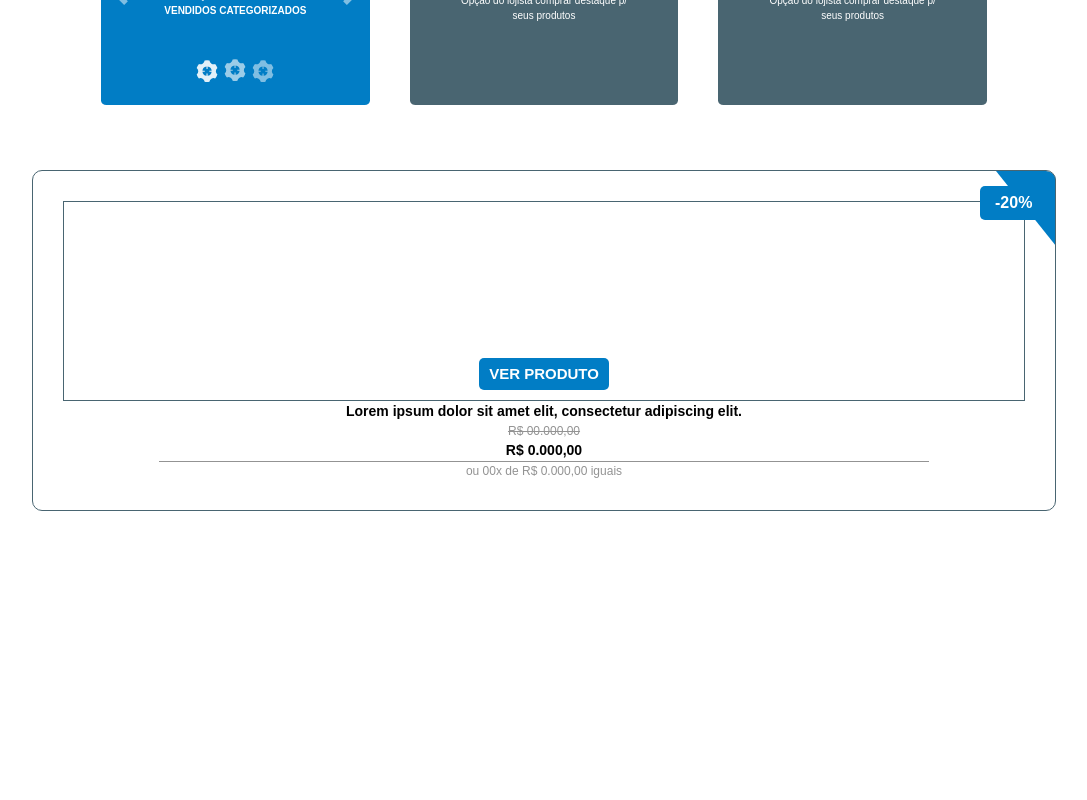
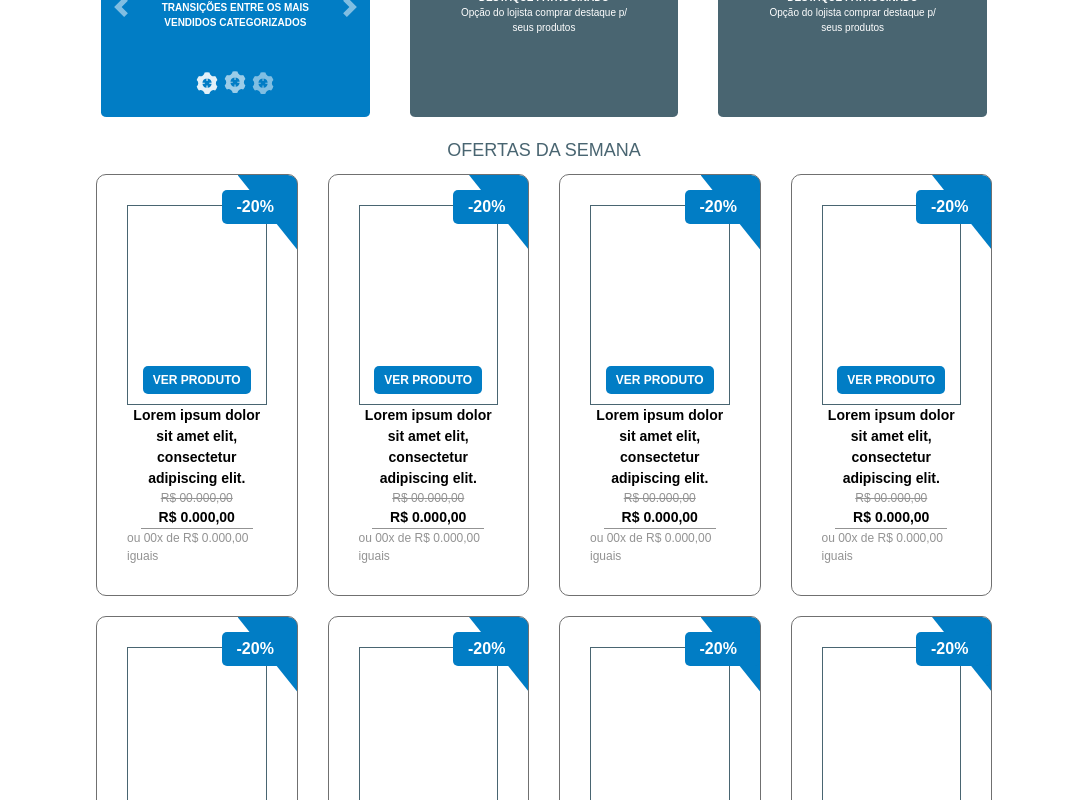
Before and after one commit to lpfjustino/teky-store, a React (Create React App) app: page / in a window 1280 px wide. Shown: the part 600-1400 px from the top of the page, without its empty margins (96-1183 px from the left). Before the commit the page ends 1111 px from the top, so only its background shows below. Built offline with nearby package versions, Linux system fonts and the light colour scheme.

Commit message:
Products list implemented

```diff
--- a/src/components/App.jsx
+++ b/src/components/App.jsx
@@ -3,7 +3,7 @@ import Header from "./header/Header";
 import CategoriesList from "./CategoriesList";
 import BannerSlider from "./BannerSlider";
 import SponsoredProducts from "./SponsoredProducts";
-import ProductCard from './products/ProductCard';
+import WeeklySales from './WeeklySales';
 
 function App() {
     const products = [
@@ -11,16 +11,17 @@ function App() {
         { header: "DESTAQUE PATROCINADO", content: "Opção do lojista comprar destaque p/ seus produtos", index: "01"},
         { header: "DESTAQUE PATROCINADO", content: "Opção do lojista comprar destaque p/ seus produtos", index: "02"},
     ]
+
+
     return (
         <div className="App">
             <Header />
             <CategoriesList />
             <BannerSlider />
             <SponsoredProducts
-                items={ products }
+                items={products}
                 />
-
-            <div><ProductCard /></div>
+            <WeeklySales />
         </div>
     );
 }
--- /dev/null
+++ b/src/components/WeeklySales.jsx
@@ -0,0 +1,23 @@
+import React from 'react'
+import ProductsList from './products/ProductsList';
+
+function WeeklySales(props) {
+    const weekSales = [{}, {}, {}, {}, {}, {}, {}, {}, ];
+    return (
+        <div className="weekly-sales">
+            <div className="header">OFERTAS DA SEMANA</div>
+            <ProductsList
+                products={weekSales}
+                />
+            <button className="primary-btn">
+                VER MAIS OFERTAS
+            </button>
+        </div>
+    )
+}
+
+WeeklySales.propTypes = {
+
+}
+
+export default WeeklySales
--- a/src/components/products/ProductCard.jsx
+++ b/src/components/products/ProductCard.jsx
@@ -8,7 +8,7 @@ function ProductCard(props) {
             </div>
             <div className="card-content">
                 <div className="image-container">
-                    <button className="see-product-btn">
+                    <button className="primary-btn see-product-btn">
                         VER PRODUTO
                     </button>
                 </div>
--- /dev/null
+++ b/src/components/products/ProductsList.jsx
@@ -0,0 +1,22 @@
+import React from 'react'
+import { Row, Col } from 'react-bootstrap';
+import ProductCard from "./ProductCard"
+
+function ProductsList(props) {
+    return (
+        <Row className="products-list-container">
+            {
+                props.products.map(product =>
+                    <Col md={3} xs={6} className="product-card-container">
+                        <ProductCard />
+                    </Col>)
+            }
+        </Row>
+    )
+}
+
+ProductsList.propTypes = {
+
+}
+
+export default ProductsList
--- a/src/styles/app.scss
+++ b/src/styles/app.scss
@@ -10,3 +10,15 @@ body {
 .App > div {
     padding: 0 10%;
 }
+
+.primary-btn {
+    background: $blue;
+    margin: 10px 0;
+    padding: 5px 10px;
+    border-radius: 5px;
+    border: 0;
+    color: $white;
+    font-weight: $bold;
+    font-size: 1.2rem;
+    width: fit-content;
+}
--- a/src/styles/index.scss
+++ b/src/styles/index.scss
@@ -1,10 +1,12 @@
+@import "./variables.scss";
 @import "./app.scss";
-@import "./variables.scss";
 @import "./categories-list.scss";
 @import "./banner-slider.scss";
 @import "./slider.scss";
 @import "./sponsored-products.scss";
 @import "./product-card.scss";
+@import "./products-list.scss";
+@import "./weekly-sales.scss";
 @import "./header.scss";
 @import "~bootstrap/dist/css/bootstrap.css";
 
--- a/src/styles/product-card.scss
+++ b/src/styles/product-card.scss
@@ -1,5 +1,5 @@
 .card-container {
-    border: 1px solid $gray;
+    border: 1px solid $lighter-gray;
     border-radius: 10px;
     display: flex;
     position: relative;
@@ -23,17 +23,6 @@
             min-height: 200px;
             display: flex;
             justify-content: flex-end;
-
-            .see-product-btn {
-                background: $blue;
-                margin: 10px 0;
-                padding: 5px 10px;
-                border-radius: 5px;
-                border: 0;
-                color: $white;
-                font-weight: $bold;
-                font-size: 1.5rem;
-            }
         }
 
         .title {
--- /dev/null
+++ b/src/styles/products-list.scss
@@ -0,0 +1,5 @@
+.products-list-container {
+    .product-card-container {
+        margin: 10px 0;
+    }
+}
--- a/src/styles/sponsored-products.scss
+++ b/src/styles/sponsored-products.scss
@@ -1,5 +1,4 @@
 .sponsored-products {
-    height: 300px;
     flex-direction: column;
     display: flex;
     margin: 15px 5%;
@@ -10,6 +9,7 @@
         color: $gray;
         font-weight: $bold;
         min-height: 15px;
+        font-size: 18px;
     }
 
     .products-list {
--- a/src/styles/variables.scss
+++ b/src/styles/variables.scss
@@ -1,4 +1,5 @@
 $blue: #017dc5;
+$lighter-gray: #707070;
 $light-gray: #939393;
 $gray: #496571;
 $white: #ffffff;
--- /dev/null
+++ b/src/styles/weekly-sales.scss
@@ -0,0 +1,14 @@
+.weekly-sales {
+    flex-direction: column;
+    display: flex;
+    align-items: center;
+    margin: 15px 5%;
+
+    .header {
+        display: flex;
+        justify-content: center;
+        color: $gray;
+        min-height: 15px;
+        font-size: 18px;
+    }
+}
```
